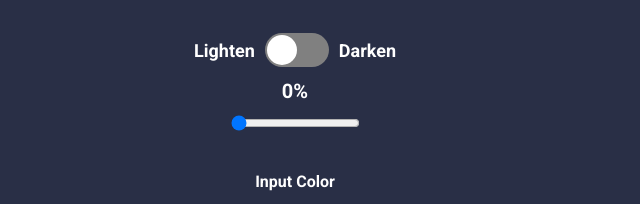
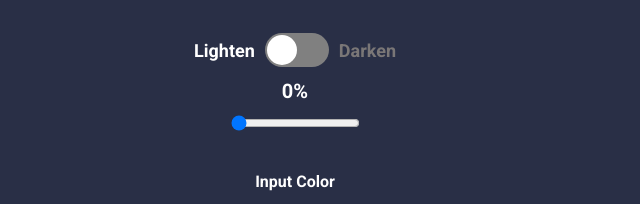
Before and after one commit to NurikBK/js-color-toll, a plain HTML site: page index.html in a window 1280 px wide. Shown: the part 217-421 px from the top of the page, 345-985 px from the left. Drawn offline with Linux system fonts and the light colour scheme.

Commit message:
Update style.css

```diff
--- a/style.css
+++ b/style.css
@@ -71,6 +71,7 @@ input[type='text'] {
   width: 64px;
   background-color: gray;
   border-radius: 30px;
+  cursor: pointer;
 }
 
 .inner-circle {
@@ -79,7 +80,7 @@ input[type='text'] {
   height: 30px;
   border-radius: 50%;
   background-color: white;
-  transition: all 250ms;
+  transition: all 0.5s ease-in-out;
   top: 2px;
   left: 2px;
 }
@@ -88,3 +89,7 @@ input[type='text'] {
   transform: translateX(30px);
   background-color: #333;
 }
+
+.unselected {
+  color: rgb(122, 119, 119);
+}
```
